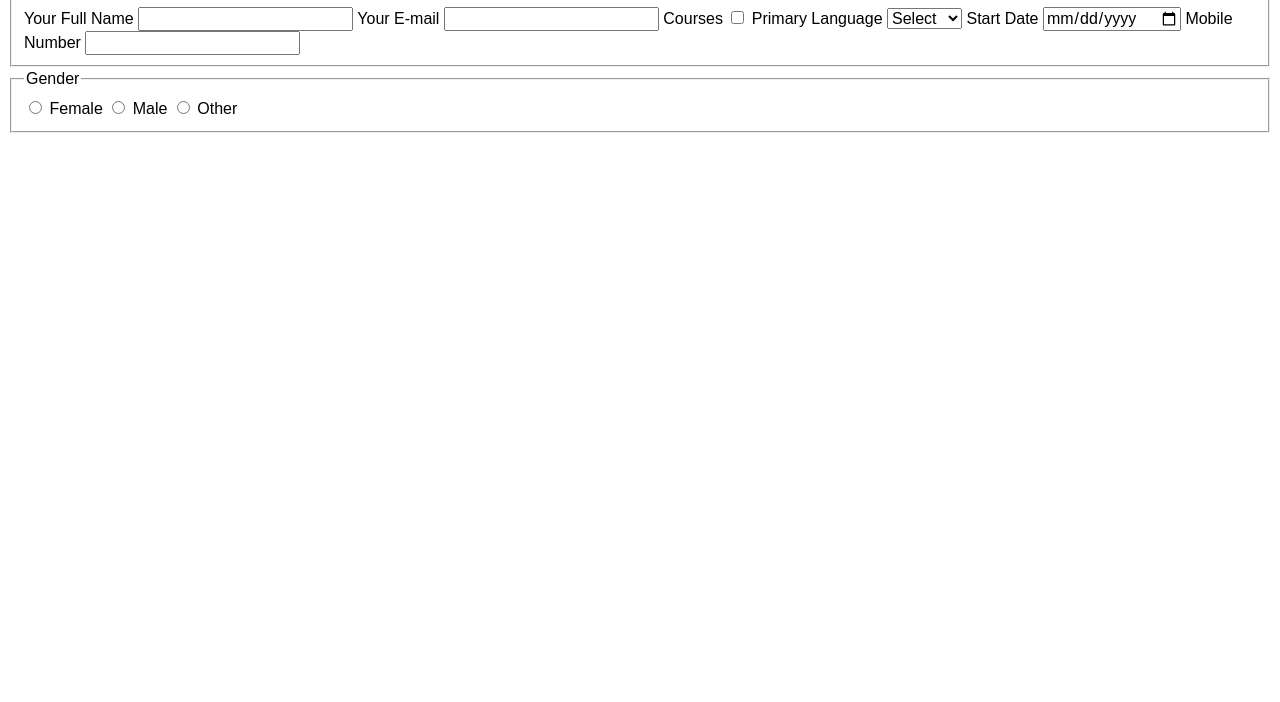
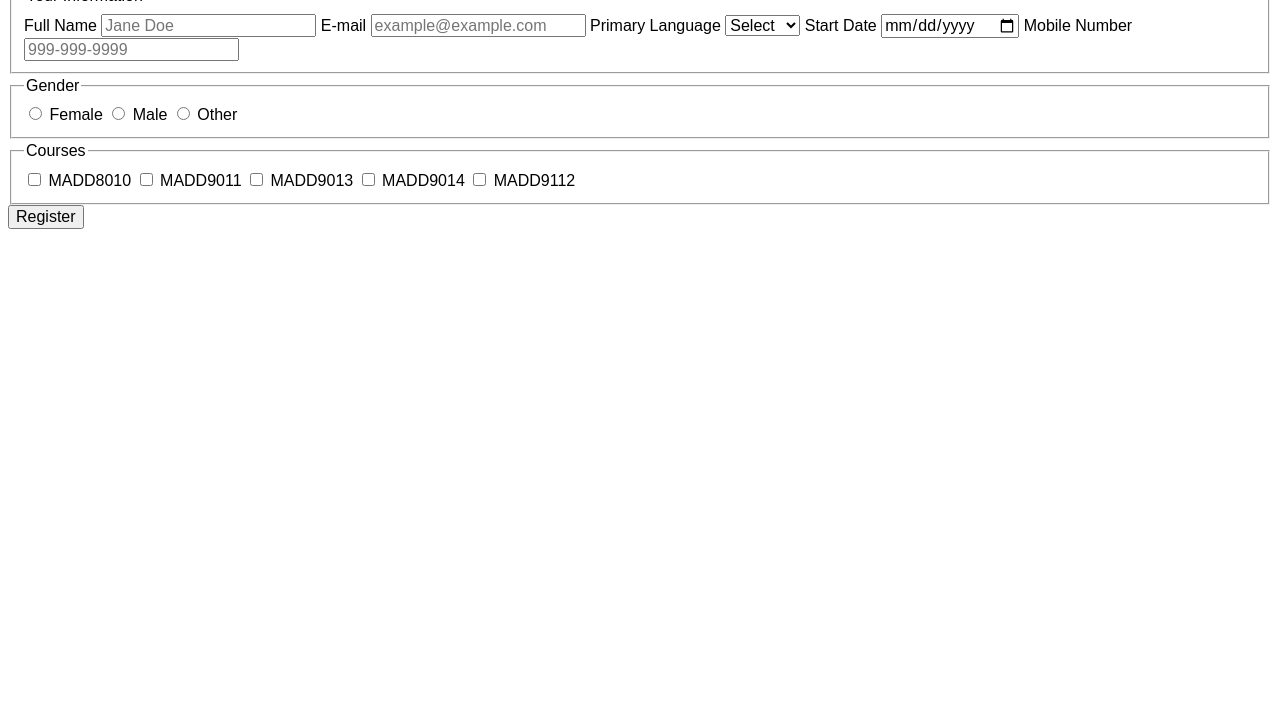
Before and after one commit to Habi0051/responsive-form, a plain HTML site: page index.html in a window 1280 px wide. Shown: the part 119-821 px from the top of the page. Drawn offline with Linux system fonts and the light colour scheme; a web font is replaced by a local one.

Commit message:
added checkbox fieldset and button, cleaned html

```diff
--- a/index.html
+++ b/index.html
@@ -14,10 +14,11 @@
         <h1 class="site-header__title">
             Student Services
         </h1>
-        <p class="site-header__sub">
+
+    </header>
+    <h2 class="site-header__sub">
             Registration
-        </p>
-    </header>
+    </h2>
     <main class="content">
         <form class="register-form" action="#" method="post">
 
@@ -25,20 +26,12 @@
 
                 <legend class="register-form__legend">Your Information</legend>
 
-                <!-- Textbox -->
-                <label class="register-form__label" for="studentName">Your Full Name</label>
-                <input class="register-form__input" type="text" id="studentName" name="studentName">
+                <label class="register-form__label" for="studentName">Full Name</label>
+                <input class="register-form__input" type="text" id="studentName" name="studentName" placeholder="Jane Doe">
 
-                <!-- E-mail -->
-                <label class="register-form__label" for="studentEmail">Your E-mail</label>
-                <input class="register-form__input" type="email" id="studentEmail" name="studentEmail">
+                <label class="register-form__label" for="studentEmail" >E-mail</label>
+                <input class="register-form__input" type="email" id="studentEmail" name="studentEmail" placeholder="example@example.com">
 
-
-                <!-- Checkboxes -->
-                <label class="register-form__label" for="studentCourse">Courses</label>
-                <input class="register-form__input" type="checkbox" id="studentCourse" name="studentCourse">
-
-                <!-- Dropdown -->
                 <label class="register-form__label" for="studentLanguage">Primary Language</label>
                 <select class="register-form__language" id="studentLanguage" name="studentLanguage">
                     <option value="">Select</option>
@@ -47,25 +40,48 @@
                     <option value="other">Other</option>
                 </select>
 
-                <!-- Date Picker -->
                 <label class="register-form__label" for="studentStart">Start Date</label>
                 <input class="register-form__input" type="date" id="studentStart" name="studentStart">
 
-                <!-- Tel Input -->
                 <label class="register-form__label" for="studentPhone">Mobile Number</label>
-                <input class="register-form__input" type="tel" id="studentPhone" name="studentPhone">
+                <input class="register-form__input" type="tel" id="studentPhone" name="studentPhone" placeholder="999-999-9999">
+
             </fieldset>
             <fieldset class="register-form__group">
+
                 <legend class="register-form__legend">Gender</legend>
 
                 <input class="register-form__radio" type="radio" id="genderFemale" name="studentGender" value="Female">
                 <label class="register-form__label" for="genderFemale">Female</label>
+
                 <input class="register-form__radio" type="radio" id="genderMale" name="studentGender" value="Male">
                 <label class="register-form__label" for="genderMale">Male</label>
+
                 <input class="register-form__radio" type="radio" id="genderOther" name="studentGender" value="Other">
                 <label class="register-form__label" for="genderOther">Other</label>
 
             </fieldset>
+            <fieldset class="register-form__group">
+                <legend class="register-form__legend">Courses</legend>
+
+                <input class="register-form__checkbox" type="checkbox" id="madd8010" name="studentCourse" value="madd8010">
+                <label class="register-form__label" for="madd8010">MADD8010</label>
+
+                <input class="register-form__checkbox" type="checkbox" id="madd9011" name="studentCourse" value="madd9011">
+                <label class="register-form__label" for="madd9011">MADD9011</label>
+
+                <input class="register-form__checkbox" type="checkbox" id="madd9013" name="studentCourse" value="madd9013">
+                <label class="register-form__label" for="madd9013">MADD9013</label>
+
+                <input class="register-form__checkbox" type="checkbox" id="madd9014" name="studentCourse" value="madd9014">
+                <label class="register-form__label" for="madd9014">MADD9014</label>
+
+                <input class="register-form__checkbox" type="checkbox" id="madd9112" name="studentCourse" value="madd9112">
+                <label class="register-form__label" for="madd9112">MADD9112</label>
+            </fieldset>
+            <div class="register-form__action">
+                <button class="register-form__submit" type="submit">Register</button>
+            </div>
         </form>
     </main>
 </body>
```
